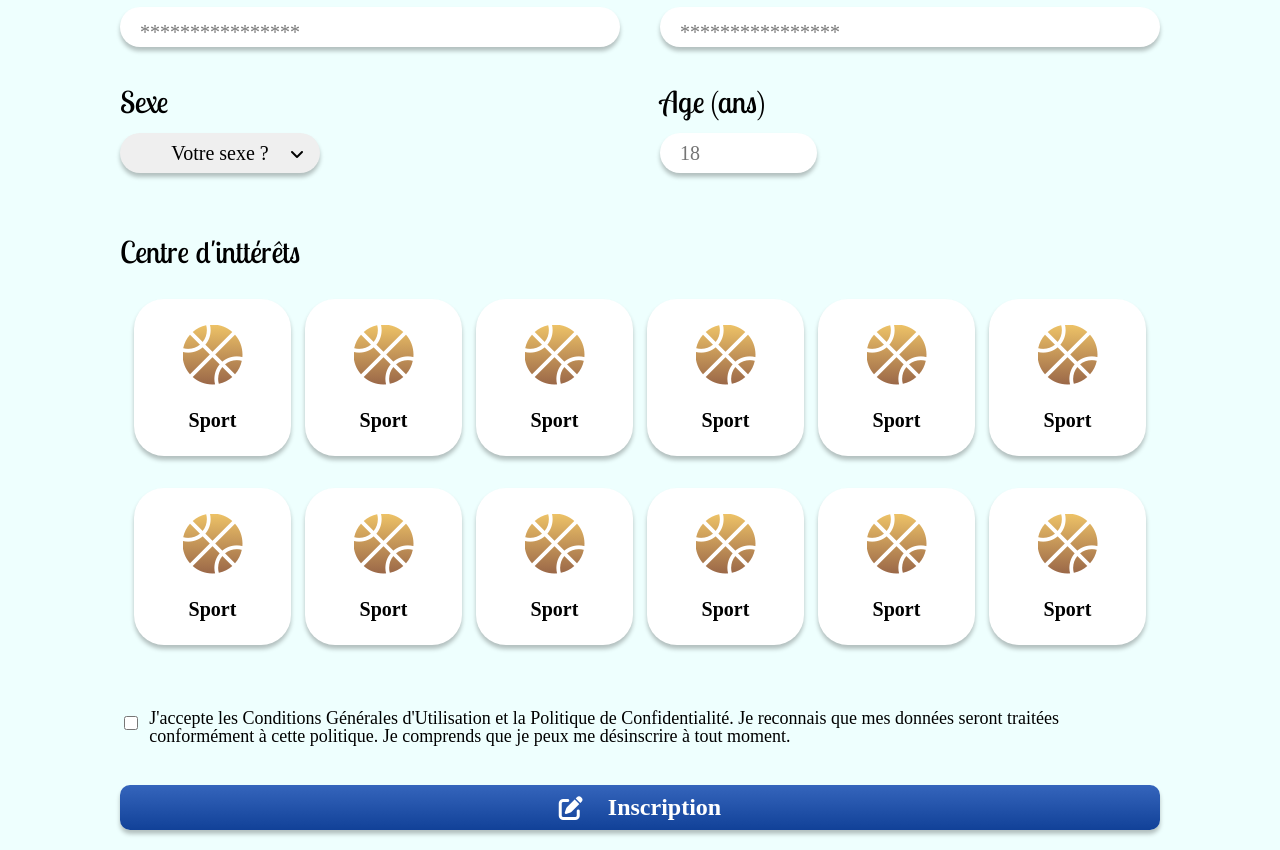
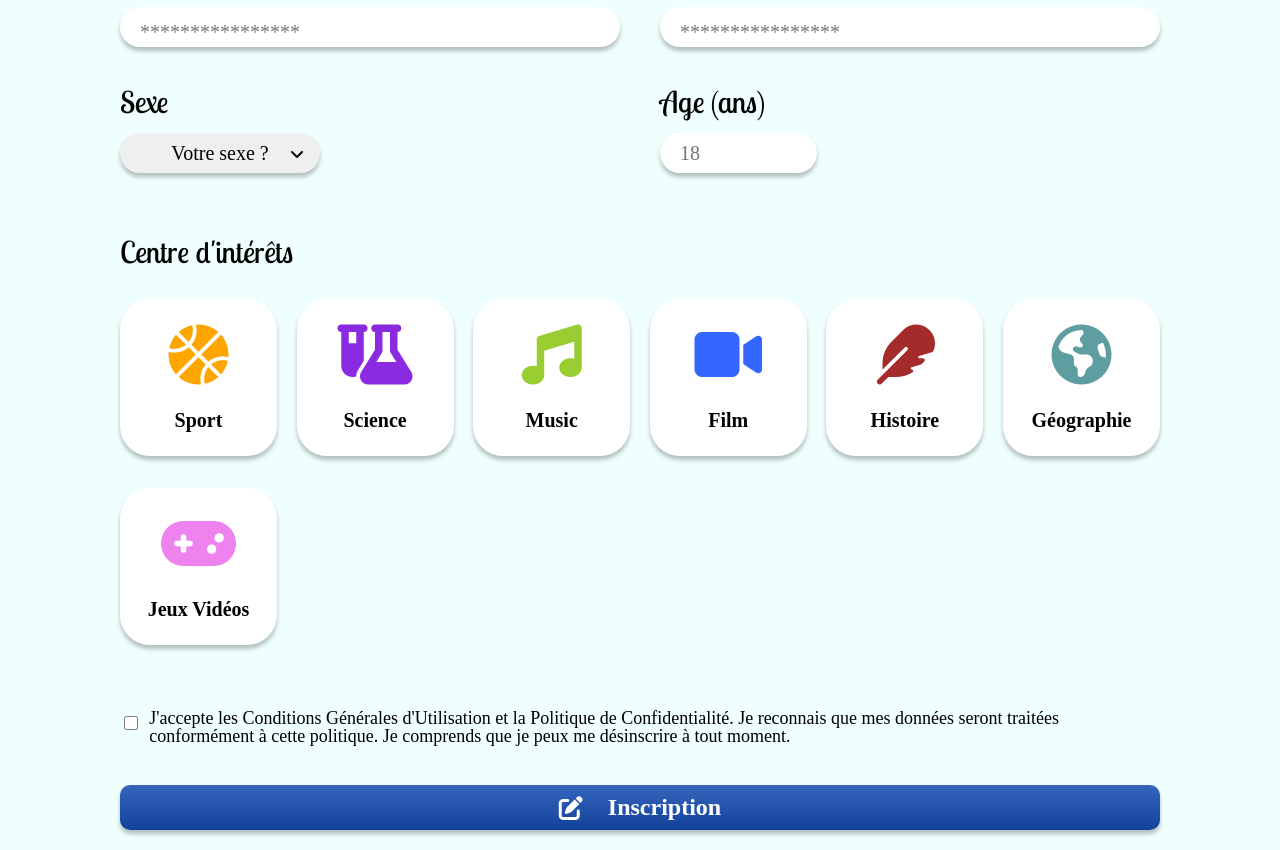
Before and after one commit to Win0ra/PROJECT-M2H, a PHP site: page /inscription.php in a window 1280 px wide. Shown: the part 601-1451 px from the top of the page. Run offline with PHP 8.4, Linux system fonts and the light colour scheme; some libraries are stand-ins or nearby versions; some web fonts are replaced.

Commit message:
icones similaires partout cartes quiz

```diff
--- a/front/css/styles-inscription.css
+++ b/front/css/styles-inscription.css
@@ -167,12 +167,36 @@ option {
 }
 
 /* CENTRES D'INTERETS */
+.card-ci i.fa-solid{
+    font-size: 60px !important;
+}
 
-.fa-basketball{
-    font-size: 60px;
-    background-image: linear-gradient(#EDC267,#9a6748);
-    -webkit-background-clip: text;
-    -webkit-text-fill-color: transparent;
+.fa-basketball {
+    color: orange;
+}
+
+.fa-flask-vial {
+    color: blueviolet;
+}
+
+.fa-music {
+    color: yellowgreen;
+}
+
+.fa-video {
+    color: #3467ff;
+}
+
+.fa-feather {
+    color: brown;
+}
+
+.fa-earth-americas {
+    color: cadetblue;
+}
+
+.fa-gamepad {
+    color: violet;
 }
 
 .card-ci {
@@ -191,7 +215,7 @@ option {
 .centres.interets {
     display: flex;
     flex-wrap: wrap;
-    justify-content: space-evenly;
+    justify-content: space-between;
     margin: 32px 0 0 0 ;
 }
 
--- a/front/css/styles-navbar.css
+++ b/front/css/styles-navbar.css
@@ -25,6 +25,7 @@ time, mark, audio, video {
 	font-size: 100%;
 	font: inherit;
 	vertical-align: baseline;
+    text-decoration: none;
 }
 /* HTML5 display-role reset for older browsers */
 article, aside, details, figcaption, figure,
--- a/front/inscription.php
+++ b/front/inscription.php
@@ -64,43 +64,28 @@ include './navbar.php';
 
             <!-- CARTES CENTRES D'INTERETS -->
 
-            <h3>Centre d'inttérêts</h3>
+            <h3>Centre d'intérêts</h3>
             <div class="centres interets">
                 <div class="card-ci"><i class="fa-solid fa-basketball"></i>
                     <p class="txt-carte">Sport</p>
                 </div>
-                <div class="card-ci"><i class="fa-solid fa-basketball"></i>
-                    <p class="txt-carte">Sport</p>
+                <div class="card-ci"><i class="fa-solid fa-flask-vial"></i>
+                    <p class="txt-carte">Science</p>
                 </div>
-                <div class="card-ci"><i class="fa-solid fa-basketball"></i>
-                    <p class="txt-carte">Sport</p>
+                <div class="card-ci"><i class="fa-solid fa-music"></i>
+                    <p class="txt-carte">Music</p>
                 </div>
-                <div class="card-ci"><i class="fa-solid fa-basketball"></i>
-                    <p class="txt-carte">Sport</p>
+                <div class="card-ci"><i class="fa-solid fa-video"></i>
+                    <p class="txt-carte">Film</p>
                 </div>
-                <div class="card-ci"><i class="fa-solid fa-basketball"></i>
-                    <p class="txt-carte">Sport</p>
+                <div class="card-ci"><i class="fa-solid fa-feather"></i>
+                    <p class="txt-carte">Histoire</p>
                 </div>
-                <div class="card-ci"><i class="fa-solid fa-basketball"></i>
-                    <p class="txt-carte">Sport</p>
+                <div class="card-ci"><i class="fa-solid fa-earth-americas"></i>
+                    <p class="txt-carte">Géographie</p>
                 </div>
-                <div class="card-ci"><i class="fa-solid fa-basketball"></i>
-                    <p class="txt-carte">Sport</p>
-                </div>
-                <div class="card-ci"><i class="fa-solid fa-basketball"></i>
-                    <p class="txt-carte">Sport</p>
-                </div>
-                <div class="card-ci"><i class="fa-solid fa-basketball"></i>
-                    <p class="txt-carte">Sport</p>
-                </div>
-                <div class="card-ci"><i class="fa-solid fa-basketball"></i>
-                    <p class="txt-carte">Sport</p>
-                </div>
-                <div class="card-ci"><i class="fa-solid fa-basketball"></i>
-                    <p class="txt-carte">Sport</p>
-                </div>
-                <div class="card-ci"><i class="fa-solid fa-basketball"></i>
-                    <p class="txt-carte">Sport</p>
+                <div class="card-ci"><i class="fa-solid fa-gamepad"></i>
+                    <p class="txt-carte">Jeux Vidéos</p>
                 </div>
             </div>
 
```
Also changed, not shown: front/avant-de-jouer.php (+69 -23 lines), front/css/styles-adj.css (+29 -2 lines).
